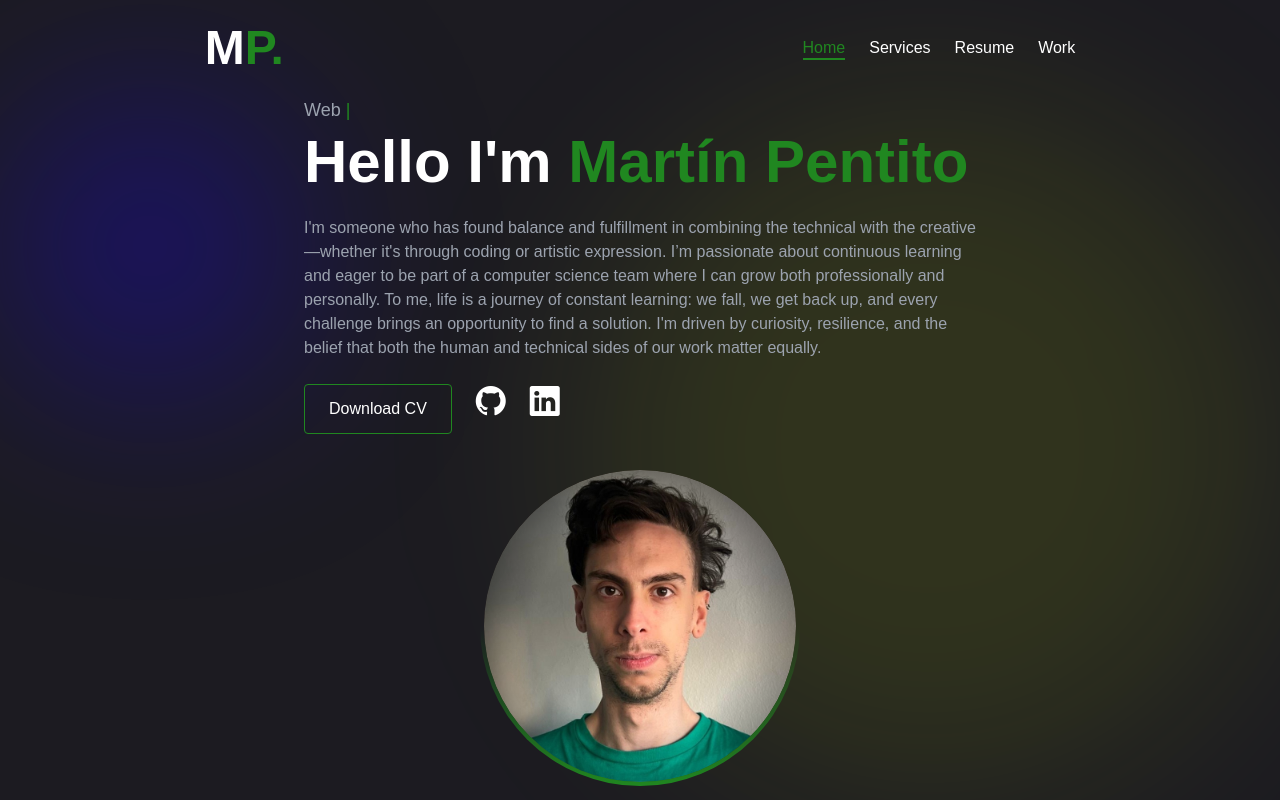
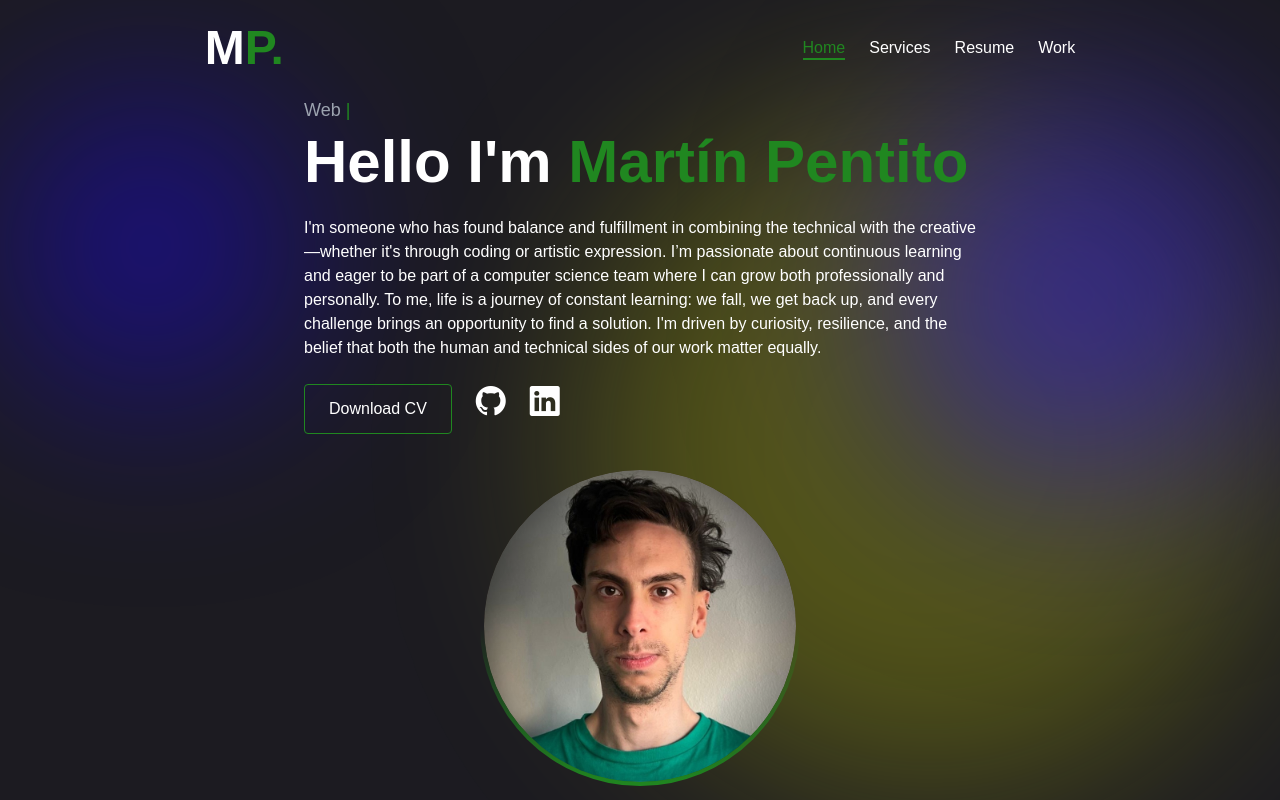
Before and after one commit to MartinPentito/Personal_Portfolio, a plain HTML site: page index.html in a window 1280 px wide. Shown: the top 800 px of the page. Drawn offline with nearby package versions, Linux system fonts and the light colour scheme.

Commit message:
update change color letter home

```diff
--- a/index.html
+++ b/index.html
@@ -61,6 +61,9 @@
         <div
             class="absolute top-0 right-0 w-[700px] h-[700px] rounded-full bg-[var(--primary-light-2)] blur-[100px] -z-10">
         </div>
+        <div
+            class="absolute top-0 right-0 w-[400px] h-[400px] rounded-full bg-[var(--primary-light-1)] blur-[100px] -z-10">
+        </div>
 
         <div class="flex flex-col items-center justify-between w-full  px-[8%] gap-8">
             <!-- main content -->
@@ -72,7 +75,7 @@
 
                 <h1 class="text-6xl font-bold mt-2">Hello I'm <span style="color:var(--primary-color)">Martín Pentito</span></h1>
 
-                <p class="text-gray-400 my-6 max-w-2xl">
+                <p class="text-white my-6 max-w-2xl">
                     I'm someone who has found balance and fulfillment in combining the technical with the creative—whether it's through coding or artistic expression. I’m passionate about continuous learning and eager to be part of a computer science team where I can grow both professionally and personally. To me, life is a journey of constant learning: we fall, we get back up, and every challenge brings an opportunity to find a solution. I'm driven by curiosity, resilience, and the belief that both the human and technical sides of our work matter equally.
                 </p>
 
--- a/styles.css
+++ b/styles.css
@@ -1,8 +1,8 @@
 /* ====== GLOBAL STYLES ====== */
 :root {
   --primary-color: #208720;
-  --primary-light-1: #1900fc55;
-  --primary-light-2: #d6fc001b;
+  --primary-light-1: #1900fc77;
+  --primary-light-2: #f4fc0042;
   --hero-image-from:#f8b4741a;
   --hero-image-to:#ff4c1f0c;
   --white-color:#fff;
```
